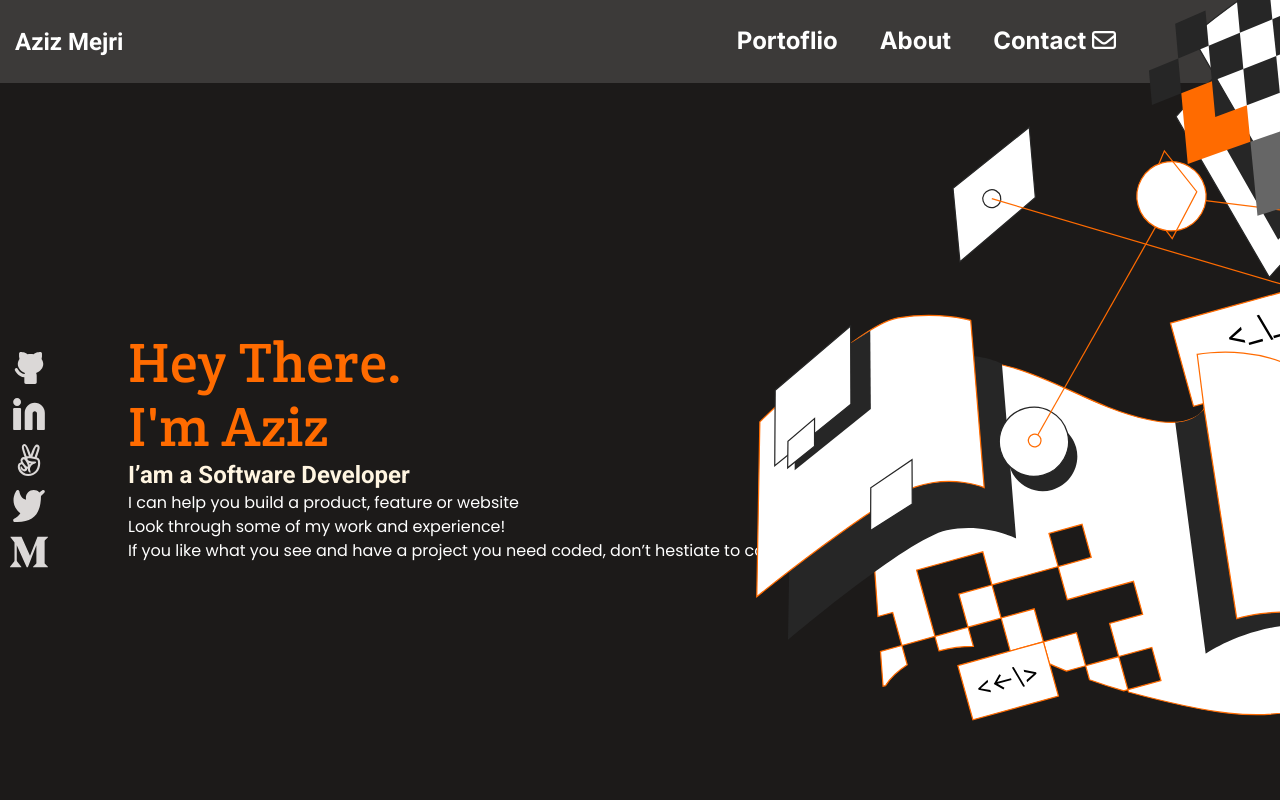
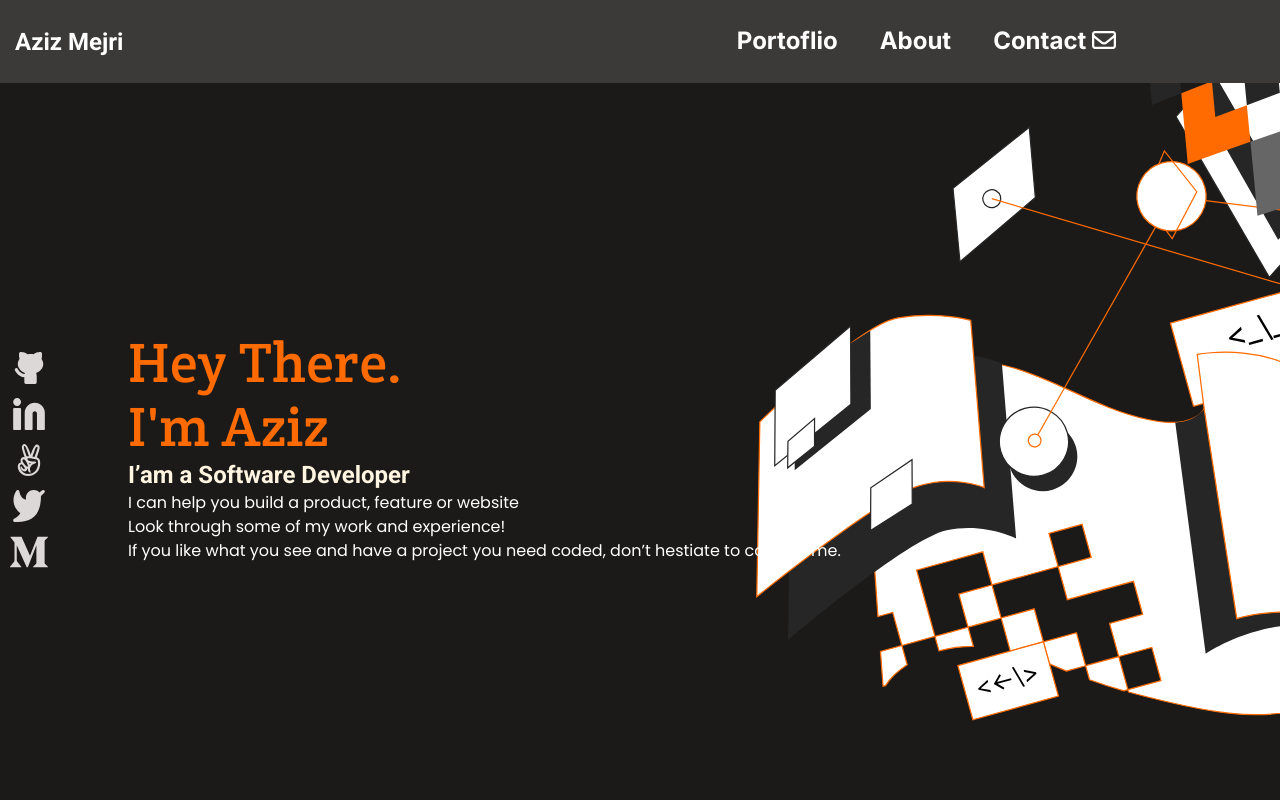
Before and after one commit to fernandorpm/cr-training-mobile-menu, a plain HTML site: page index.html in a window 1280 px wide. Shown: the top 800 px of the page. Drawn offline with Linux system fonts and the light colour scheme.

Commit message:
Fix image on intro overlapping text by changing it to a background

```diff
--- a/css/main.css
+++ b/css/main.css
@@ -43,6 +43,7 @@ header {
   background: transparent;
   border: none;
   outline: none;
+  cursor: pointer;
 }
 
 .menu-bars i {
@@ -64,6 +65,10 @@ main {
 }
 
 #intro {
+  background-image: url('../media/svg/icon.svg');
+  background-repeat: no-repeat;
+  background-position-x: right;
+  background-position-y: bottom;
   padding: 10%;
   padding-bottom: 20vh;
 }
@@ -429,6 +434,7 @@ textarea {
   }
 
   .desktop-icon {
+    z-index: 0;
     display: block;
     height: 50%;
   }
@@ -438,6 +444,7 @@ textarea {
     display: flex;
     flex-direction: column;
     justify-content: center;
+    background-image: url('../media/svg/desktop-icon.svg');
   }
 
   .menu-bars {
--- a/index.html
+++ b/index.html
@@ -28,18 +28,6 @@
     </header>
     <main>
       <div id="intro">
-        <div class="intro-icon">
-          <img
-            class="mobile-icon"
-            src="./media/svg/icon.svg"
-            alt="Icon for the side"
-          />
-          <img
-            class="desktop-icon"
-            src="./media/svg/desktop-icon.svg"
-            alt="Icon for the side"
-          />
-        </div>
         <h2 class="intro-greet">
           Hey There.
           <br />
```
